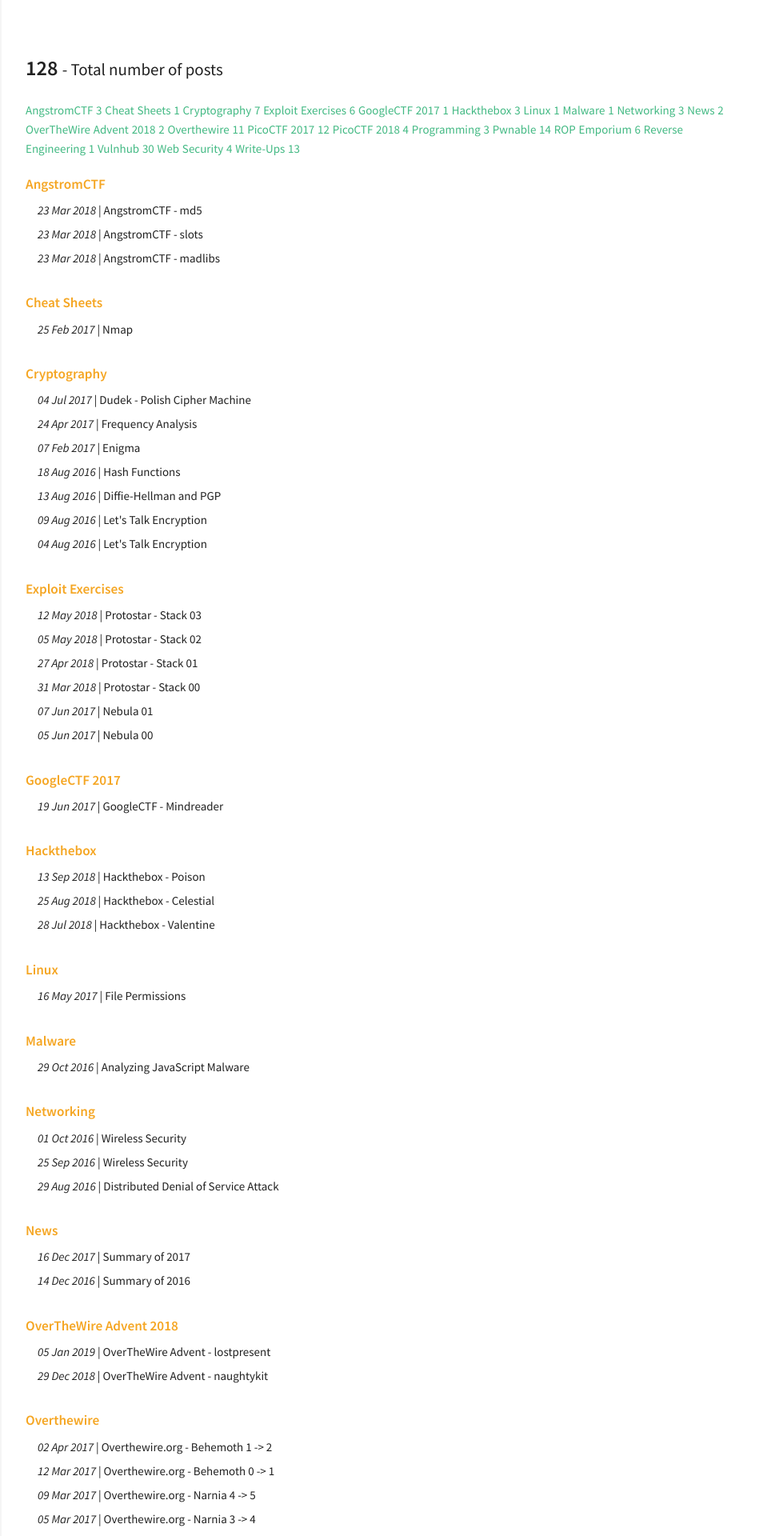
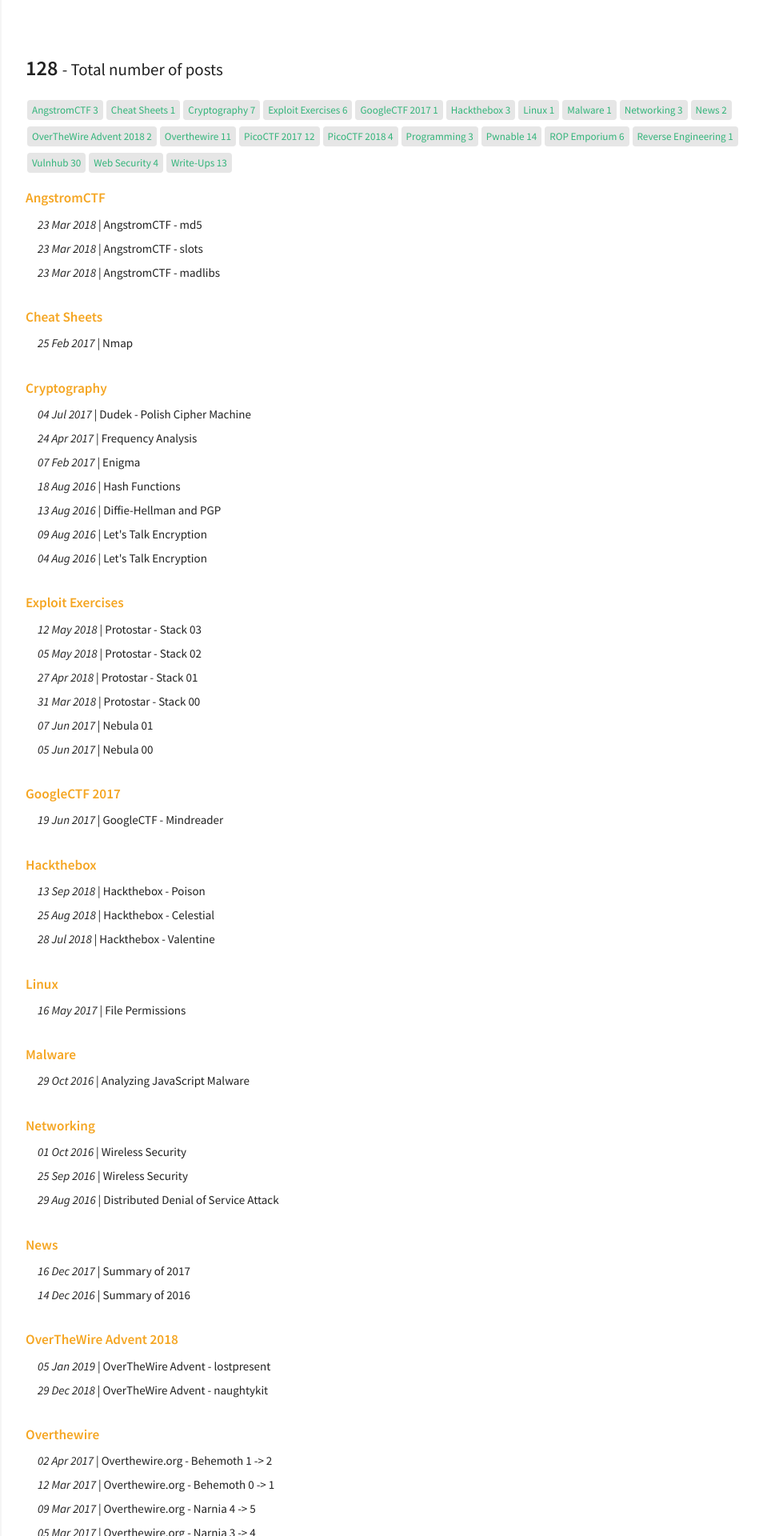
Before and after one commit to W3ndige/rootnetsec.github.io, a Jekyll site: the page built from categories.html, in a window 1280 px wide. Shown: the top 1920 px of the page at 80% size, without its empty margins (318-1272 px from the left). Built offline with Jekyll 4.4.1, drawn with Linux system fonts in a browser that asks for light colours; some of the changed text lies outside the part shown.

Commit message:
Styling - categories + colors

```diff
--- a/_sass/components/_variables.scss
+++ b/_sass/components/_variables.scss
@@ -55,9 +55,9 @@
 $background-color: #f5f5f5;
 
 $white:            #fff;
-$primary:          #42b983;
+$primary:          #32b47a;
 $secondary:        #8d7edc;
-$success:          #65e892;
+$success:          #4cce79;
 $danger:           #f83e4b;
 $warning:          #F5A623;
 $info:             #09ABF6;
--- a/_sass/pages/_archive.scss
+++ b/_sass/pages/_archive.scss
@@ -45,3 +45,27 @@
     }
   }
 }
+
+.tag-box {
+  list-style: none;
+  margin: 0;
+  padding: 4px 0;
+  overflow: hidden;
+}
+
+.tag-box.inline li {
+  float: left;
+  font-size: 14px;
+  font-size: 0.875rem;
+  line-height: 2.5;
+}
+
+.tag-box a {
+  padding: 4px 6px;
+  margin: 2px;
+  background-color: #e6e6e6;
+  -webkit-border-radius: 4px;
+  -moz-border-radius: 4px;
+  border-radius: 4px;
+  text-decoration: none;
+}
--- a/categories.html
+++ b/categories.html
@@ -6,12 +6,13 @@
 
 <h2>{{ site.posts | size }} <small> - Total number of posts</small></h2>
 
-<p>
+<div class='tags'>
   {% assign categories = site.categories | sort %}
+  <ul class='tag-box inline'>
   {% for category in categories %}
-  <a  href="#{{ category[0] | slugify }}">{{ category[0] }} {{ category | last | size }}</a>
+    <li><a  href="#{{ category[0] | slugify }}">{{ category[0] }} {{ category | last | size }}</a></li>
   {% endfor %}
-</p>
+</div>
 
 <div class="tag-list">
 {% for cat in categories %}
```
